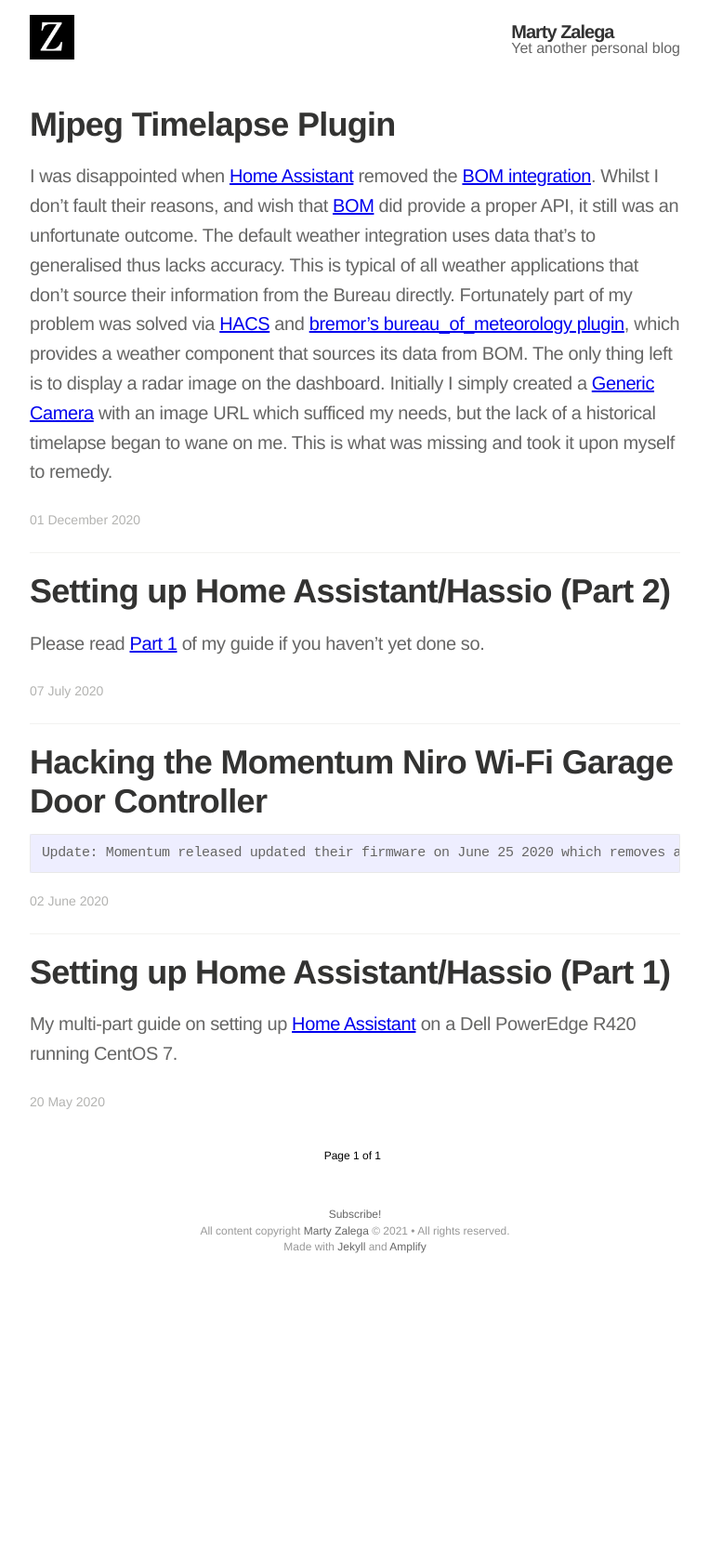
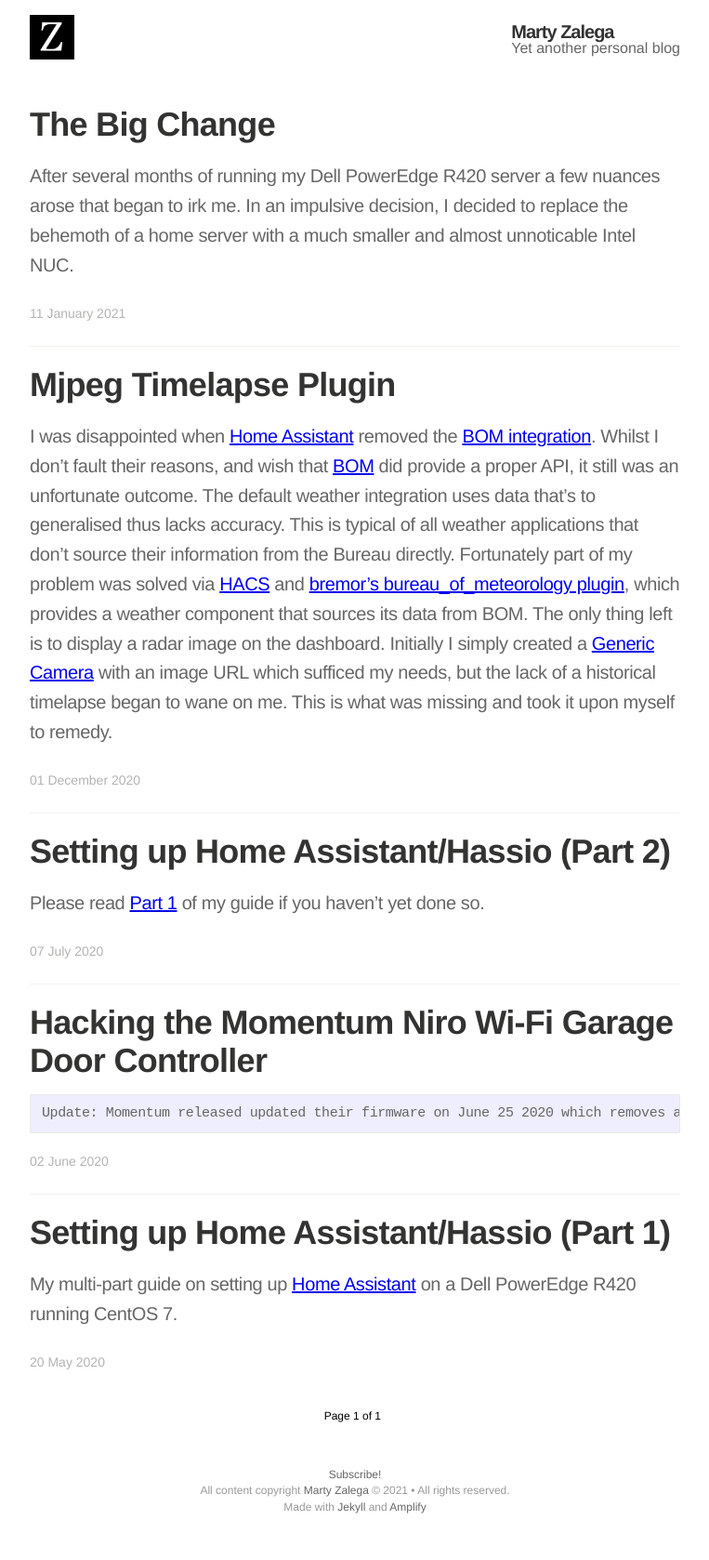
Before and after one commit to evilmarty/evilmarty.github.io, a Jekyll site: the page built from index.html, in a window 1280 px wide. Shown: the whole page at 93% size, without its empty margins (258-1021 px from the left). Built offline with Jekyll 4.4.1, drawn with Linux system fonts in a browser that asks for light colours; the list of posts is cut into pages by our own code; before the commit the page ends 1399 px from its top, so only the background shows below that; some of the changed lines change nothing that is shown.

Commit message:
Post on the big change

```diff
--- a/_includes/styles.scss
+++ b/_includes/styles.scss
@@ -511,6 +511,11 @@ pre {
   }
 }
 
+abbr {
+  text-decoration-style: dotted;
+  text-decoration-line: underline;
+}
+
 .pagination .disabled {
     opacity: 0;
 }
--- /dev/null
+++ b/_posts/2021-01-11-the-big-change.md
@@ -0,0 +1,123 @@
+---
+layout: post
+title: The Big Change
+date: 2021-01-11 11:08 +1000
+tags: [ homeassistant, debian, intel, nuc ]
+---
+
+After several months of running my Dell PowerEdge R420 server a few nuances
+arose that began to irk me. In an impulsive decision, I decided to replace the
+behemoth of a home server with a much smaller and almost unnoticable Intel NUC.
+
+*[GUI]: Graphical User Interface
+*[HA]: Home Assistant
+*[LVM]: Logical Volume Manager
+*[NAS]: Network Attached Storage
+*[NFS]: Network File System
+*[OS]: Operating System
+*[RPM]: Rotations Per Minute
+*[SSD]: Solid State Drive
+*[USB]: Universal Serial Bus
+*[OTA]: Over The Air
+
+# Prologue
+
+The biggest culprit with the Dell Server was the noisy fans, even when set to
+the lowest setting. This meant that intensive operations would cause the fans to
+crank into overdrive and sound as if an airplane is about to take off from my
+kitchen. Because these are server-grade processors they don't features such are
+multimedia acceleration, unlike their desktop counterparts, which again cause
+those delightful fans to spin up. Other joys these fans bring to the household
+is on system boot and are probably spinning at their maximum setting. It isn't
+the most pleasant thing to hear when a blackout occurs in the middle of the
+night and triggers a reboot. My last critisism is that it's very cumbersome.
+Tucked away behind a cabinet but I plan on removing said cabinet thus there will
+be no place for it to hide. The time came to take action.
+
+Enter the Intel NUC.
+
+![Intel NUC](/assets/images/intel-nuc.png)
+
+I'm not going to explain why you should or should not purchase an Intel NUC.
+Suffice to say, it was cheap and intrigueing and, more importantly, [Home
+Assistant][1] officially supports it!
+
+# Getting Started
+
+I began by following [the official installation
+guide](https://www.home-assistant.io/hassio/installation/) but was met with a
+major hurdle, I had no way to writing to the M.2 SSD externally. The solution
+required an auxiliary step, to boot into a live OS and from there write the
+installation image directly onto the M.2 SSD. I flashed a Micro SD card with,
+and booted, the latest version of [Ubuntu Linux](https://ubuntu.com). This gave
+me a nice and simple GUI to run their Disk Paritioning application to allow me
+to write the HA Disk Image onto the drive. I used a secondary USB stick with the
+installation image but could have connected to the Internet and downloaded it
+again. After the image was installed/written I simply rebooted into the OS.
+
+This worked out rather well and, despite the slight difficulty writing the image
+to the drive, the rest of the setup was simple. I opted to start a new instance
+of Home Assistant rather than migrate the existing. It would give me a chance to
+re-assess all my devices and layout. As I began this process there was one part
+that I began to struggle with - NFS volumes.
+
+# Getting Started, Again
+
+With the Dell Server, I had some media folders mounted from my NAS, which were
+used by several application. This I wanted to continue to use, along with the
+same applications and keep my NAS setup intact. I began exploring all means to
+mount NFS volumes inside the HA OS. My search lead me down multiple avenues,
+from using Docker Images of the NFS client tools to compiling a modified HA OS
+with the NFS flags enabled. As the OS was compiling on an old 2014 Macbook Pro,
+I began to question how I'd install it. A little digging into the OS and the OTA
+update system can't be used because my compiled OS won't be signed by the
+certificate used to verify authenticity. After half of a day spent of trying to
+get NFS running I realise this was counter to my goal of having a
+low-maintainence system. I decided to backtrack this whole approach to something
+that isn't as complicated, even simple.
+
+This was when I went back to the official guide for inspiration, opting to
+follow the [Supervised installation
+method](https://github.com/home-assistant/supervised-installer) again. This
+wasn't new territory for me, as you [may remember][2]. The difference this
+time round is I opted for the officially supported route of using
+[Debian](https://www.debian.org) as the OS. Granted, I'm much more familiar with
+it's better known cousin Ubuntu, but have used it on many servers over the
+years.
+
+# Installation
+
+This time things were much simpler. I did not have to install by proxy of
+another OS, just via the Live installer. One important step that forced me to
+re-run the installer was due to the fact that Debian doesn't include any
+proprietary firmware in the installation media. This means if you're using
+devices that require such firmware, such as the onboard WiFi in the Intel NUC,
+you'll need to sideload the package onto another USB stick etc to get networking
+up and running to download packages etc during installation.
+
+After installation was complete I setup WiFi via the [WPA Supplicant
+configuration](https://manpages.debian.org/unstable/wpasupplicant/wpa_supplicant.8.en.html).
+Once I established Internet access my next step was to install [Network
+Manager](https://wiki.gnome.org/Projects/NetworkManager), which is one of the
+requirements for the Supervised installation. At first, Network Manager did not
+allow or was aware of my WiFi device. Once I undid the WPA Supplicant
+configuration was it that Network Manager was able to detect and allow me to
+configure WiFi. I used the `nctui` command for all these operations without
+issue. I tend to find Network Manager configuration files tedious.
+
+The final piece prior to installing the HA Supervisor et al was to install
+[Docker](https://docker.com). There's nothing special, I just [followed the
+official installation guide](https://docs.docker.com/engine/install/debian/).
+And with that it was time to run the final step to getting HA installed and
+running.
+
+These last few steps were very verbatim from [my first guide][2], with the
+additional step of installing and mounting my NFS volumes. This was just copied
+across from my Dell Server's `/etc/fstab` onto the NUC's. I also transferred
+the addons folder which allowed for a simple transition for my addons. Then all
+that's left is the tedious process of toying around with the setup until I'm
+satisfied, which is never :)
+
+
+[1]: https://www.homeassistant-assistant.io "Home Assistant"
+[2]: {% link _posts/2020-05-20-setting-up-home-assistant-part-1.md %}
```
Also changed, not shown: assets/images/intel-nuc.png (added).
